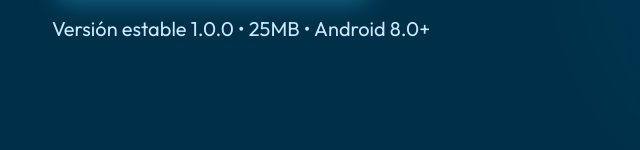
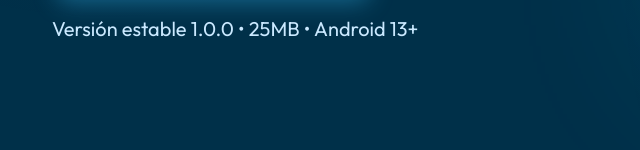
Before and after one commit to AndreyAD20/RestCycle_APK_instalador, a plain HTML site: page index.html in a window 1280 px wide. Shown: the part 650-800 px from the top of the page, 20-660 px from the left. Drawn offline with Linux system fonts and the light colour scheme.

Commit message:
pequeño cambio en el texto
android 8 NO paso a Android 13+

```diff
--- a/index.html
+++ b/index.html
@@ -36,7 +36,7 @@
                                 <span class="large-text">Descargar APK</span>
                             </div>
                         </a>
-                        <p class="download-info">Versión estable 1.0.0 • 25MB • Android 8.0+</p>
+                        <p class="download-info">Versión estable 1.0.0 • 25MB • Android 13+</p>
                     </div>
                 </div>
                 <div class="hero-image">
```
